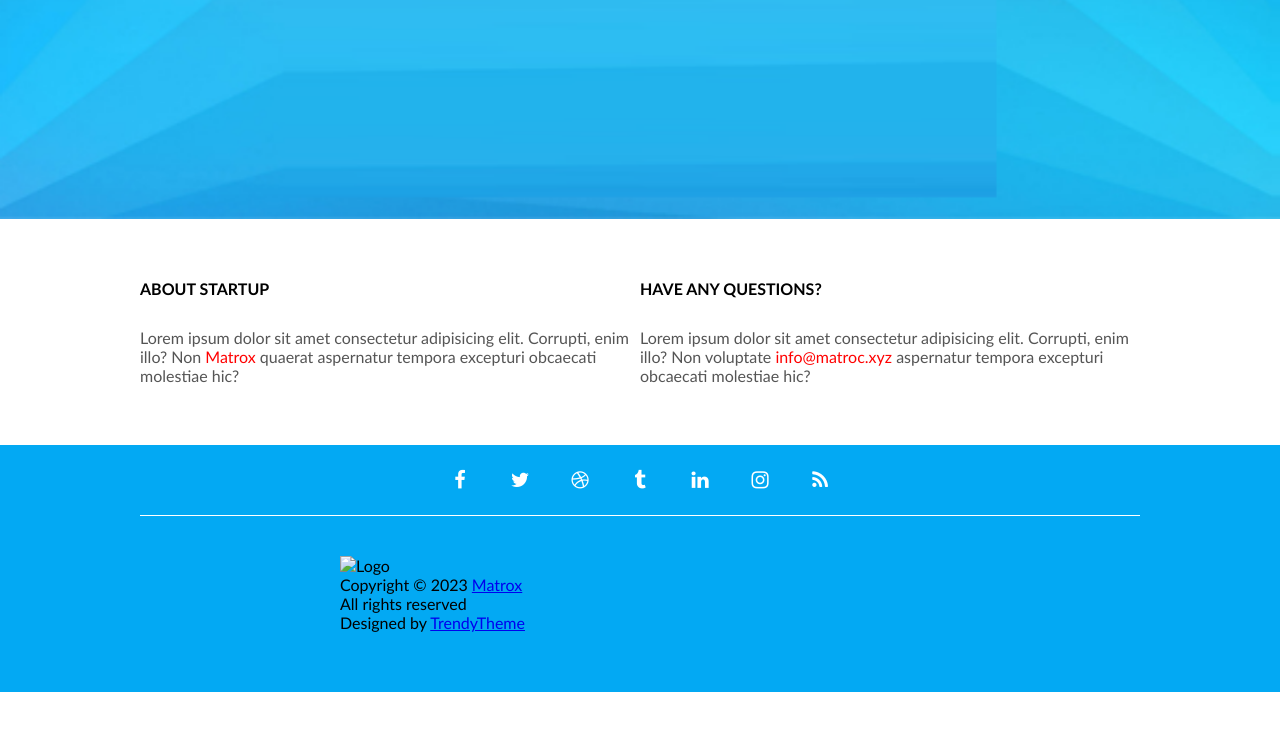
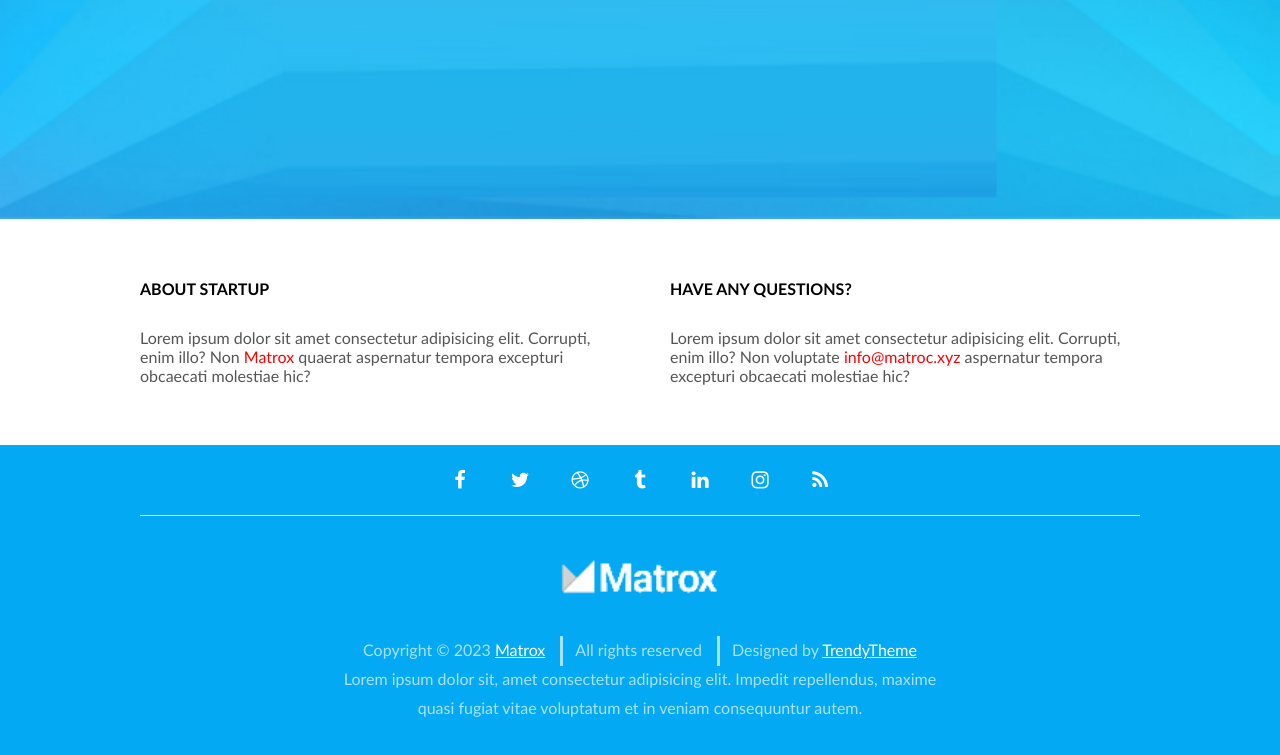
Before and after one commit to AusraMundus/09-Coming-soon, a website: page index.html in a window 1280 px wide. Shown: the part 581-1336 px from the top of the page. Before the commit the page ends 1273 px from the top, so only its background shows below. Drawn offline with Linux system fonts and the light colour scheme.

Commit message:
Footer style. Pseudo element position

```diff
--- a/css/base/layout.css
+++ b/css/base/layout.css
@@ -14,7 +14,7 @@
 .container > .row {
     display: flex;
     justify-content: space-between;
-    gap: 60px 0;
+    gap: 60px;
     width: 1000px;
 }
 
--- a/css/components/footer.css
+++ b/css/components/footer.css
@@ -1,5 +1,10 @@
 .footer {
     padding-top: 0;
+}
+
+.footer-logo {
+    height: 40px;
+    margin: 40px;
 }
 
 .footer .socials {
@@ -8,7 +13,6 @@
     flex-wrap: wrap;
     gap: 10px;
     padding: 10px;
-    margin-bottom: 40px;
     border-bottom: 1px solid #fff;
 }
 
@@ -28,3 +32,45 @@
     color: #03a9f4;
     background-color: white;
 }
+
+.footer > .short-row {
+    display: flex;
+    flex-direction: column;
+    justify-content: center;
+    align-items: center;
+    color: #fffa;
+    text-align: center;
+    line-height: 1.8em;
+}
+
+.footer > .short-row a {
+    color: #fff;
+}
+
+.footer .trio {
+    display: flex;
+    gap: 0 30px;
+}
+
+.footer .trio p {
+    position: relative;
+}
+
+.footer .trio p + p::before {
+    content: '';
+    display: inline-block;
+    width: 3px;
+    height: 30px;
+    background-color: #fffa;
+    position: absolute;
+    left: -15px;
+}
+
+@media (max-width: 700px) {
+    .footer .trio {
+        flex-direction: column;
+    }
+    .footer .trio p {
+        position: static;
+    }
+}
--- a/index.html
+++ b/index.html
@@ -42,12 +42,13 @@
             <a href="./" target="_blank" class="social fa fa-rss"></a>
         </div>
         <div class="short-row">
-            <img class="footer-logo" src="#" alt="Logo">
+            <img class="footer-logo" src="./img/logo-white.png" alt="Logo">
             <div class="trio">
                 <p>Copyright &copy; 2023 <a href="./">Matrox</a></p>
                 <p>All rights reserved</p>
                 <p>Designed by <a href="#" target="_blank">TrendyTheme</a></p>
             </div>
+            <p>Lorem ipsum dolor sit, amet consectetur adipisicing elit. Impedit repellendus, maxime quasi fugiat vitae voluptatum et in veniam consequuntur autem.</p>
         </div>
         </footer>
 </body>
```
Also changed, not shown: img/logo-white.png (added).
